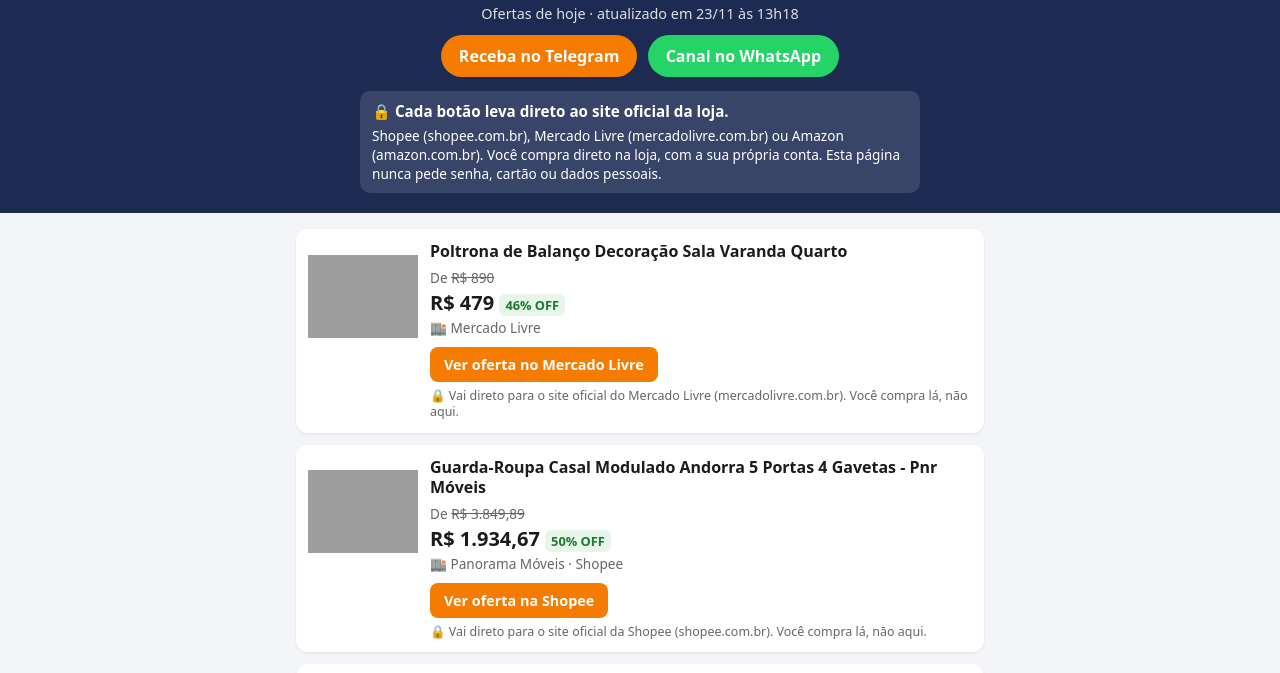
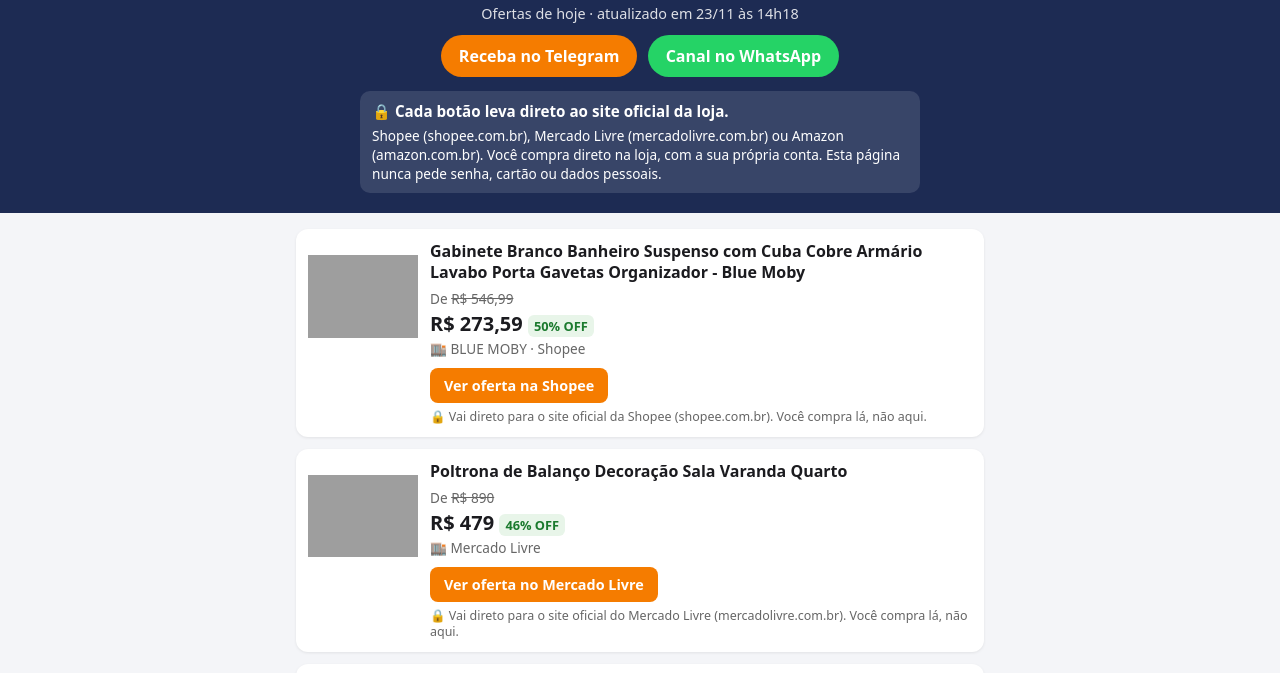
Before and after one commit to ofertascasa/ofertascasa.github.io, a plain HTML site: page index.html in a window 1280 px wide. Shown: the part 55-728 px from the top of the page. Drawn offline with Linux system fonts and the light colour scheme; grey boxes are pictures that could not be loaded.

Commit message:
atualiza as ofertas de hoje

```diff
--- a/index.html
+++ b/index.html
@@ -39,7 +39,7 @@ footer{max-width:720px;margin:0 auto;padding:8px 16px 32px;color:var(--cinza);fo
 <body>
 <header>
 <h1>🛋️ Ofertas Casa</h1>
-<p>Ofertas de hoje · atualizado em 23/11 às 13h18</p>
+<p>Ofertas de hoje · atualizado em 23/11 às 14h18</p>
 <a class="canal" href="https://t.me/OfertasCasaOficial">Receba no Telegram</a>
 <a class="canal whats" href="https://whatsapp.com/channel/0029VbEWegZ9xVJgP6oF842a">Canal no WhatsApp</a>
 <div class="seguro">
@@ -48,6 +48,7 @@ footer{max-width:720px;margin:0 auto;padding:8px 16px 32px;color:var(--cinza);fo
 </div>
 </header>
 <main>
+<article class="oferta"><img src="https://cf.shopee.com.br/file/br-11134207-820l4-mv3jhdme49ojd3" alt="Gabinete Branco Banheiro Suspenso com Cuba Cobre Armário Lavabo Porta Gavetas Organizador  - Blue Moby" loading="lazy"><div class="info"><h2>Gabinete Branco Banheiro Suspenso com Cuba Cobre Armário Lavabo Porta Gavetas Organizador  - Blue Moby</h2><p class="de">De <s>R$ 546,99</s></p><p class="por">R$ 273,59 <span class="off">50% OFF</span></p><p class="loja">🏬 BLUE MOBY · Shopee</p><a class="botao" href="https://s.shopee.com.br/8pna5GeF1X" target="_blank" rel="sponsored nofollow noopener">Ver oferta na Shopee</a><p class="destino">🔒 Vai direto para o site oficial da Shopee (shopee.com.br). Você compra lá, não aqui.</p></div></article>
 <article class="oferta"><img src="https://http2.mlstatic.com/D_Q_NP_2X_765406-MLB120346959441_102026-E--poltrona-de-balanco-decoracao-sala-varanda-quarto.jpg" alt="Poltrona de Balanço Decoração Sala Varanda Quarto" loading="lazy"><div class="info"><h2>Poltrona de Balanço Decoração Sala Varanda Quarto</h2><p class="de">De <s>R$ 890</s></p><p class="por">R$ 479 <span class="off">46% OFF</span></p><p class="loja">🏬 Mercado Livre</p><a class="botao" href="https://meli.la/1AnjdNt" target="_blank" rel="sponsored nofollow noopener">Ver oferta no Mercado Livre</a><p class="destino">🔒 Vai direto para o site oficial do Mercado Livre (mercadolivre.com.br). Você compra lá, não aqui.</p></div></article>
 <article class="oferta"><img src="https://cf.shopee.com.br/file/sg-11134201-8258j-msn32zzyg7iaca" alt="Guarda-Roupa Casal Modulado Andorra 5 Portas 4 Gavetas - Pnr Móveis" loading="lazy"><div class="info"><h2>Guarda-Roupa Casal Modulado Andorra 5 Portas 4 Gavetas - Pnr Móveis</h2><p class="de">De <s>R$ 3.849,89</s></p><p class="por">R$ 1.934,67 <span class="off">50% OFF</span></p><p class="loja">🏬 Panorama Móveis · Shopee</p><a class="botao" href="https://s.shopee.com.br/Lp1pPAdwi" target="_blank" rel="sponsored nofollow noopener">Ver oferta na Shopee</a><p class="destino">🔒 Vai direto para o site oficial da Shopee (shopee.com.br). Você compra lá, não aqui.</p></div></article>
 <article class="oferta"><img src="https://cf.shopee.com.br/file/sg-11134201-8257z-mqz5cxuh728c09" alt="Colchão Queen Molas Ensacadas Pillow In Zidi Houston 158x198x28cm" loading="lazy"><div class="info"><h2>Colchão Queen Molas Ensacadas Pillow In Zidi Houston 158x198x28cm</h2><p class="de">De <s>R$ 2.059,90</s></p><p class="por">R$ 1.029,99 <span class="off">50% OFF</span></p><p class="loja">🏬 Zidi Colchões · Shopee</p><a class="botao" href="https://s.shopee.com.br/9AQQHW5Dbm" target="_blank" rel="sponsored nofollow noopener">Ver oferta na Shopee</a><p class="destino">🔒 Vai direto para o site oficial da Shopee (shopee.com.br). Você compra lá, não aqui.</p></div></article>
@@ -78,7 +79,6 @@ footer{max-width:720px;margin:0 auto;padding:8px 16px 32px;color:var(--cinza);fo
 <article class="oferta"><img src="https://http2.mlstatic.com/D_Q_NP_2X_623275-MLA109546779969_032026-E.jpg" alt="Estante de Livros Modular Vasagle com 5 Níveis Branca" loading="lazy"><div class="info"><h2>Estante de Livros Modular Vasagle com 5 Níveis Branca</h2><p class="de">De <s>R$ 394,99</s></p><p class="por">R$ 210 <span class="off">47% OFF</span></p><p class="loja">🏬 Mercado Livre</p><a class="botao" href="https://meli.la/31183b8" target="_blank" rel="sponsored nofollow noopener">Ver oferta no Mercado Livre</a><p class="destino">🔒 Vai direto para o site oficial do Mercado Livre (mercadolivre.com.br). Você compra lá, não aqui.</p></div></article>
 <article class="oferta"><img src="https://cf.shopee.com.br/file/sg-11134201-7rdxy-lyzt9ol9a15m8a" alt="Armário de Cozinha Compacta Fidelitá Provença 219cm 9 Portas 2 Gavetas Freijó/Off-White" loading="lazy"><div class="info"><h2>Armário de Cozinha Compacta Fidelitá Provença 219cm 9 Portas 2 Gavetas Freijó/Off-White</h2><p class="de">De <s>R$ 2.799</s></p><p class="por">R$ 1.412,93 <span class="off">50% OFF</span></p><p class="loja">🏬 Fidelitá Móveis · Shopee</p><a class="botao" href="https://s.shopee.com.br/8AXqESdUka" target="_blank" rel="sponsored nofollow noopener">Ver oferta na Shopee</a><p class="destino">🔒 Vai direto para o site oficial da Shopee (shopee.com.br). Você compra lá, não aqui.</p></div></article>
 <article class="oferta"><img src="https://cf.shopee.com.br/file/sg-11134201-81zu5-mmrv29q7gq9u8e" alt="Estante Alta PlacaEPonto P1023 Telado Industrial MDP 15 MM Mel/Preto" loading="lazy"><div class="info"><h2>Estante Alta PlacaEPonto P1023 Telado Industrial MDP 15 MM Mel/Preto</h2><p class="de">De <s>R$ 1.109,90</s></p><p class="por">R$ 559,90 <span class="off">50% OFF</span></p><p class="loja">🏬 REDE | marketplace RS · Shopee</p><a class="botao" href="https://s.shopee.com.br/AKcKiwJP0a" target="_blank" rel="sponsored nofollow noopener">Ver oferta na Shopee</a><p class="destino">🔒 Vai direto para o site oficial da Shopee (shopee.com.br). Você compra lá, não aqui.</p></div></article>
-<article class="oferta"><img src="https://http2.mlstatic.com/D_Q_NP_2X_887067-MLB109553025243_032026-E--escrivaninha-econo-em-madeira-150x60-com-design-industrial.jpg" alt="Escrivaninha Econo em Madeira 150x60 Design Industrial Marrom" loading="lazy"><div class="info"><h2>Escrivaninha Econo em Madeira 150x60 Design Industrial Marrom</h2><p class="de">De <s>R$ 351,94</s></p><p class="por">R$ 186,52 <span class="off">47% OFF</span></p><p class="loja">🏬 Mercado Livre</p><a class="botao" href="https://meli.la/14C1pyP" target="_blank" rel="sponsored nofollow noopener">Ver oferta no Mercado Livre</a><p class="destino">🔒 Vai direto para o site oficial do Mercado Livre (mercadolivre.com.br). Você compra lá, não aqui.</p></div></article>
 </main>
 <footer>
 <p>Os botões usam o link oficial de afiliado da própria loja: ao clicar, você é levado ao site oficial dela e paga o
```
